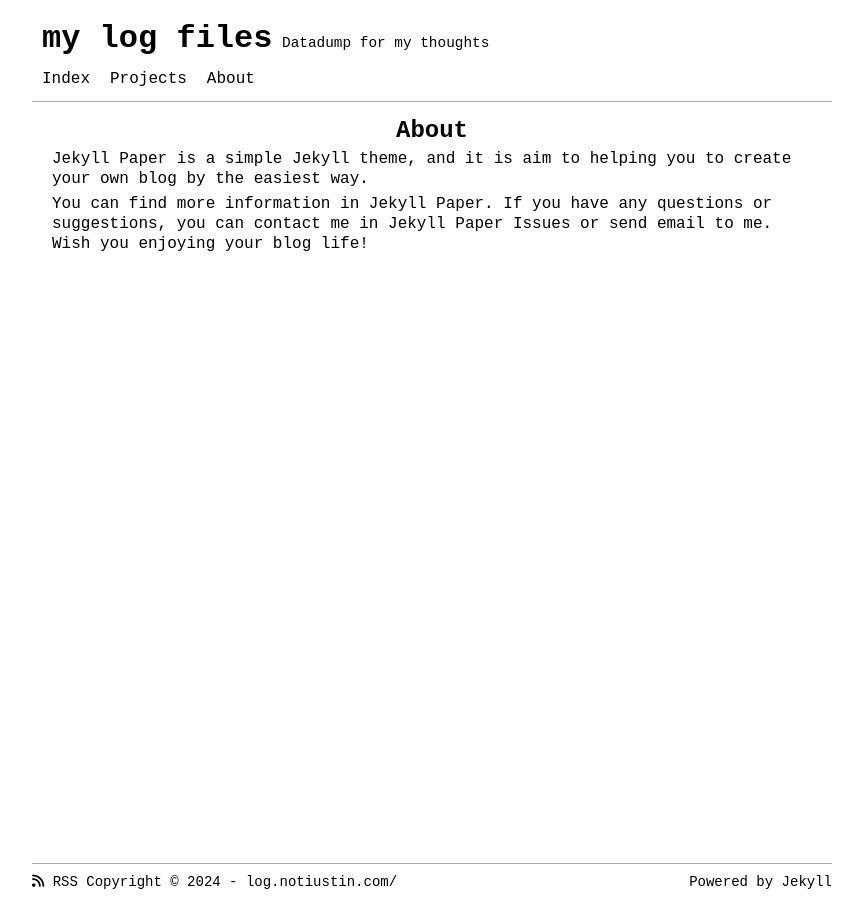
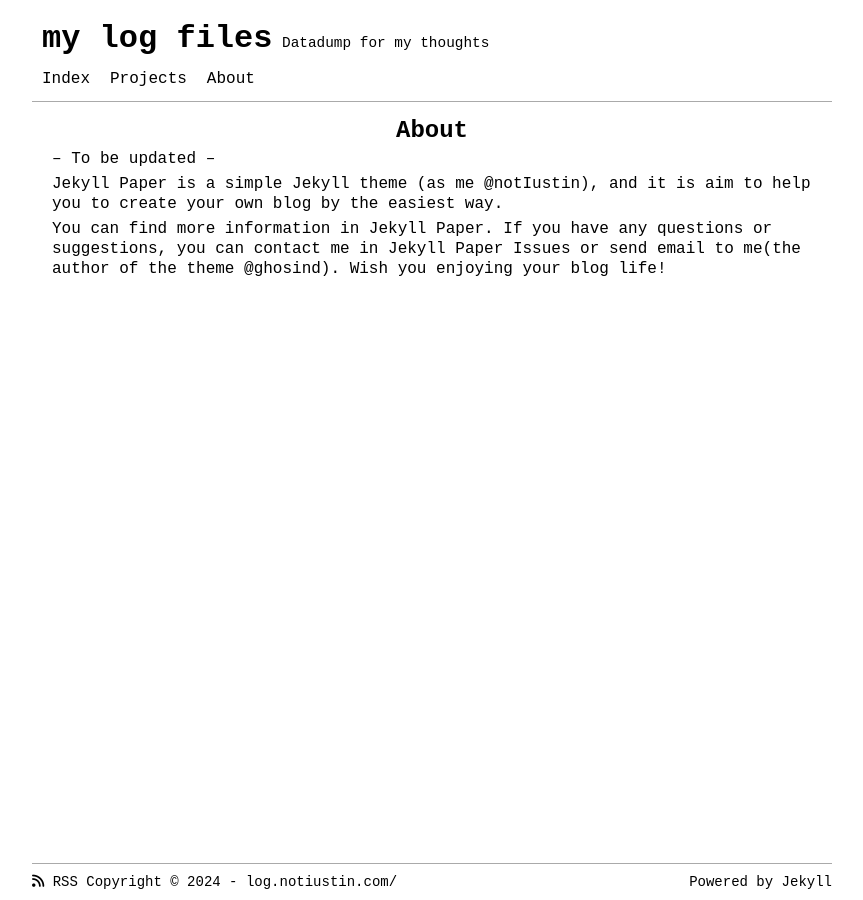
Before and after one commit to UnD37970UnD/-blog, a Jekyll site: the page built from pages/about.md, in a window 1280 px wide. Shown: the whole page, without its empty margins (208-1071 px from the left). Built offline with Jekyll 4.4.1, drawn with Linux system fonts in a browser that asks for light colours; nearby versions of some CDN libraries.

Commit message:
About me page disclosure

```diff
--- a/pages/about.md
+++ b/pages/about.md
@@ -3,10 +3,11 @@ layout: page
 title: About
 permalink: /about/
 ---
+-- To be updated --
 
-Jekyll Paper is a simple Jekyll theme, and it is aim to helping you to create your own blog by the easiest way.
+Jekyll Paper is a simple Jekyll theme (as me @notIustin), and it is aim to help you to create your own blog by the easiest way.
 
-You can find more information in [Jekyll Paper][jekyll-paper]. If you have any questions or suggestions, you can contact me in [Jekyll Paper Issues][jekyll-paper-issues] or send email to [me](mailto:i@ghosind.com). Wish you enjoying your blog life!
+You can find more information in [Jekyll Paper][jekyll-paper]. If you have any questions or suggestions, you can contact me in [Jekyll Paper Issues][jekyll-paper-issues] or send email to [me(the author of the theme @ghosind)](mailto:i@ghosind.com). Wish you enjoying your blog life!
 
 [jekyll-paper]: https://github.com/ghosind/Jekyll-Paper
 [jekyll-paper-issues]: https://github.com/ghosind/Jekyll-Paper/issues
```
